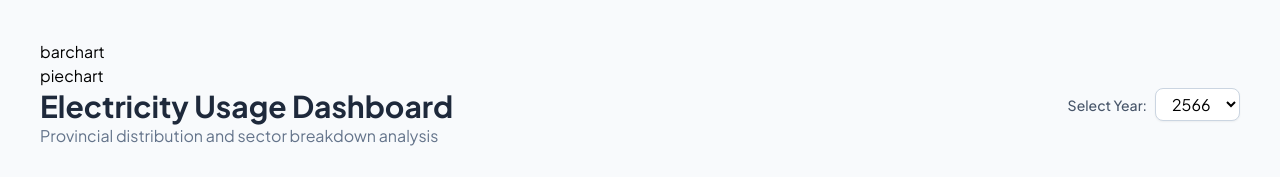
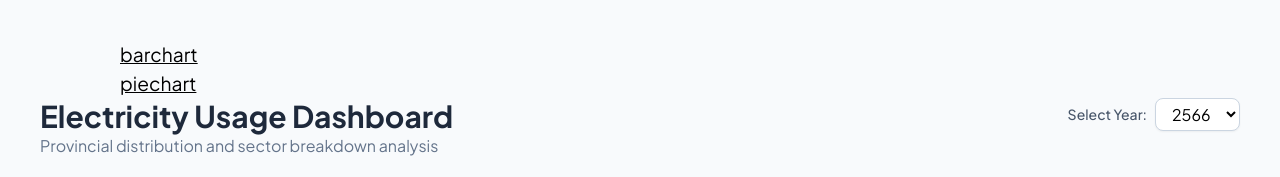
Before and after one commit to LKETZ/egco344-group7-gitpractice-ui_piechart, a plain HTML site: page index.html in a window 1280 px wide. Shown: the top 177 px of the page. Drawn offline with nearby package versions, Linux system fonts and the light colour scheme; no server answers.

Commit message:
add underline and size

```diff
--- a/index.html
+++ b/index.html
@@ -10,12 +10,16 @@
     <style>
         body { font-family: 'Plus Jakarta Sans', sans-serif; background-color: #f8fafc; }
         .stat-card { background: white; border-radius: 1rem; border: 1px solid #e2e8f0; padding: 1.5rem; }
+        a {
+            padding: 80px;
+            color: rgb(78, 39, 79);
+        }
     </style>
 </head>
 <body class="p-6 md:p-10">
-    <a href="barchart.html">barchart</a>
+    <a href="barchart.html" style="font-size: larger; text-decoration: underline;">barchart </a>
     <br>
-    <a href="piechart.html">piechart</a>
+    <a href="piechart.html" style="font-size: larger; text-decoration: underline;">piechart</a>
 
     <div class="max-w-7xl mx-auto">
         <div class="flex justify-between items-start mb-8">
```
